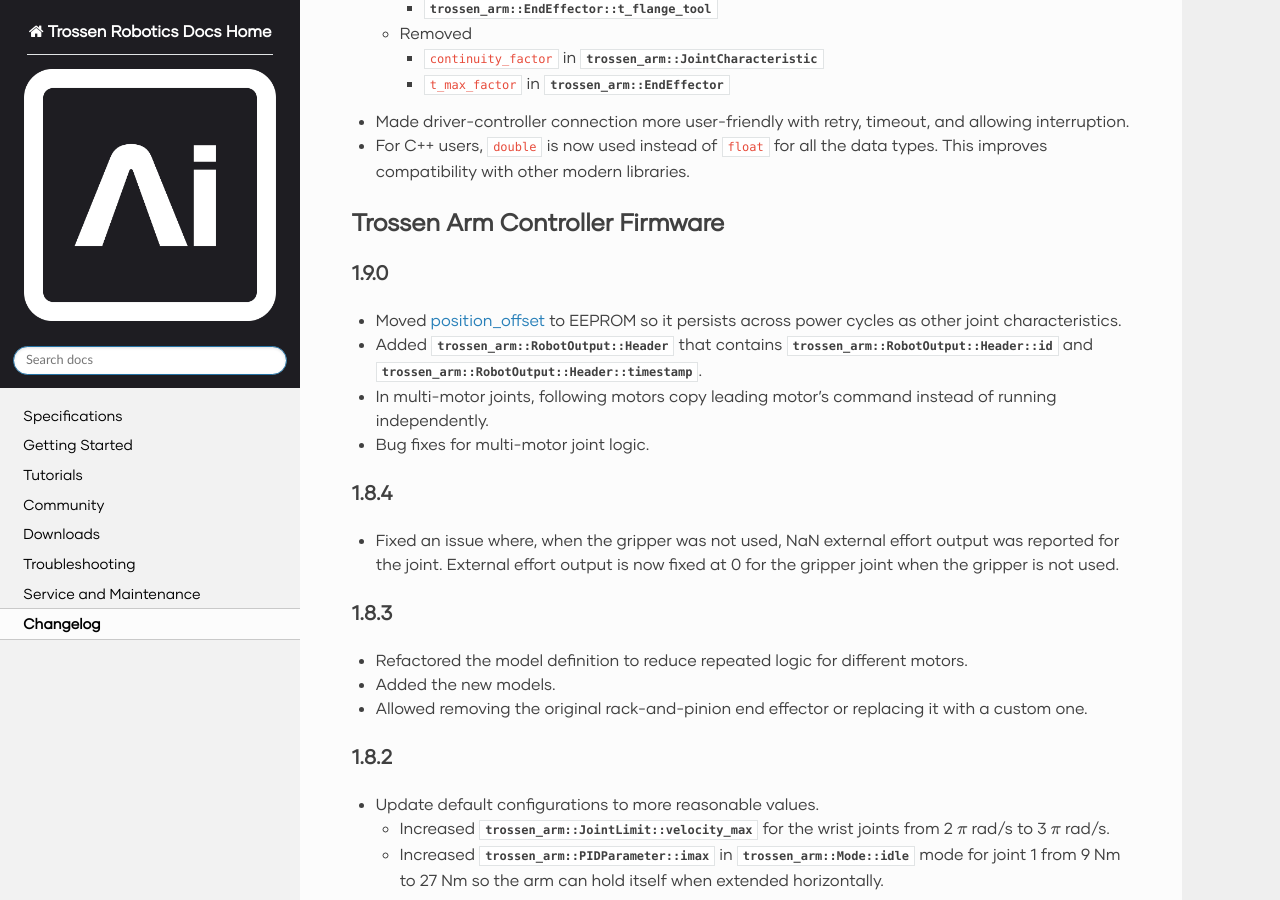
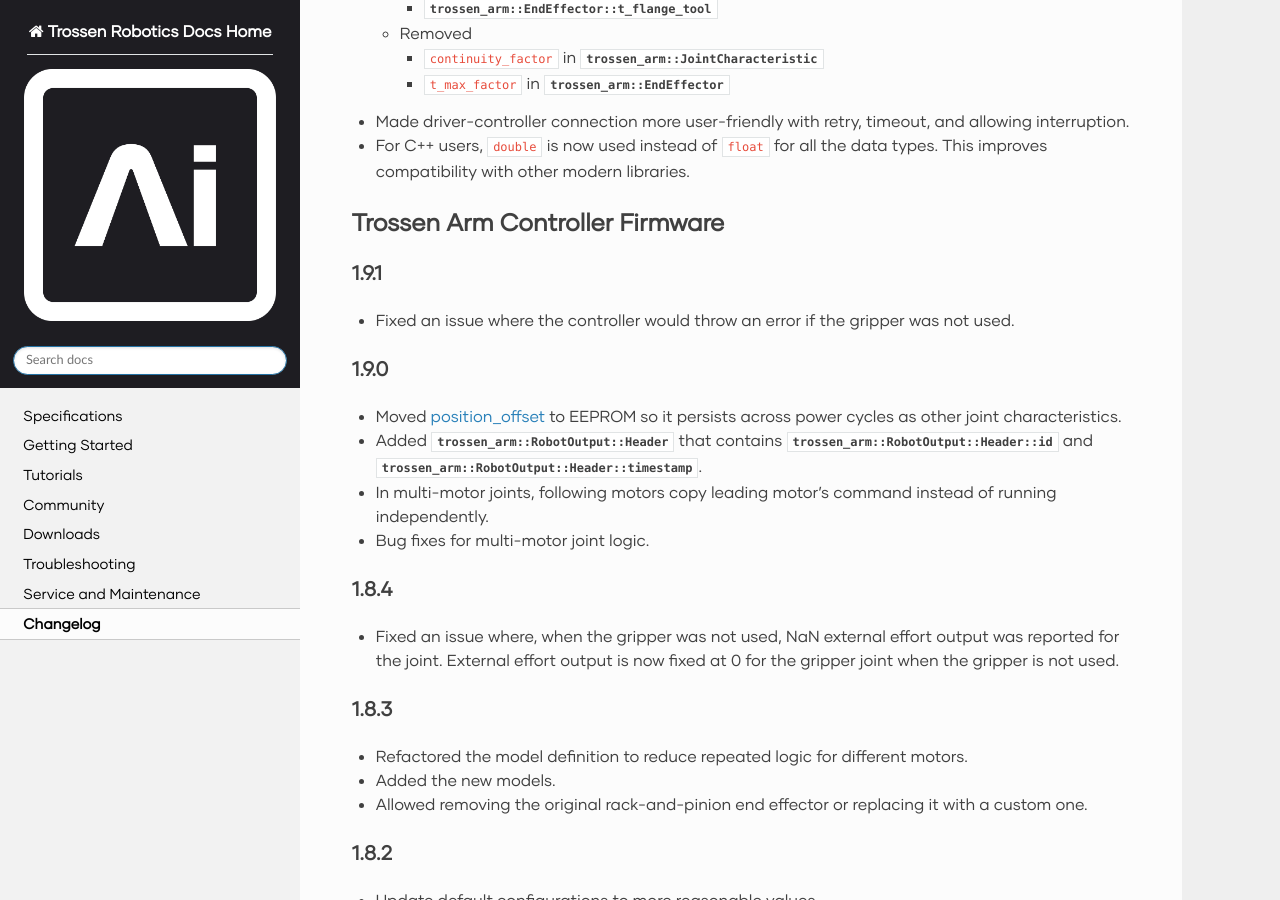
Before and after one commit to TrossenRobotics/trossen_arm, a Sphinx documentation site: the page built from docs/changelog.rst, in a window 1280 px wide and 900 px high, scrolled down 4151 px. Built offline with Sphinx 7.4.7 and the Read the Docs theme 3.1.0, drawn with Linux system fonts in a browser that asks for light colours; some web fonts are replaced; pages that are not in the unit, such as notebooks, are missing from menus.

Commit message:
Firmware 1.9.1

```diff
--- a/docs/changelog.rst
+++ b/docs/changelog.rst
@@ -193,6 +193,11 @@ Trossen Arm Driver
 Trossen Arm Controller Firmware
 ===============================
 
+1.9.1
+-----
+
+- Fixed an issue where the controller would throw an error if the gripper was not used.
+
 1.9.0
 -----
 
```
